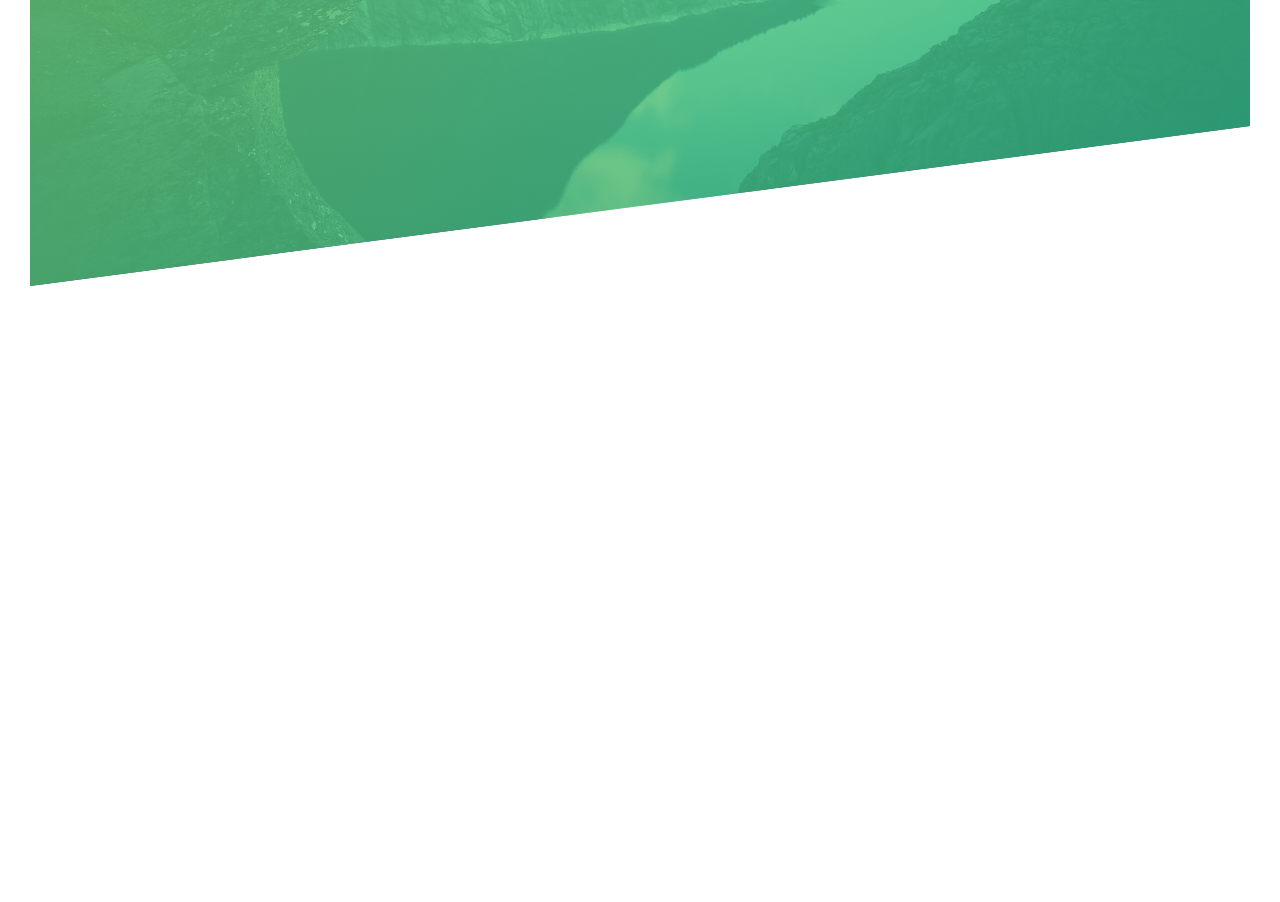
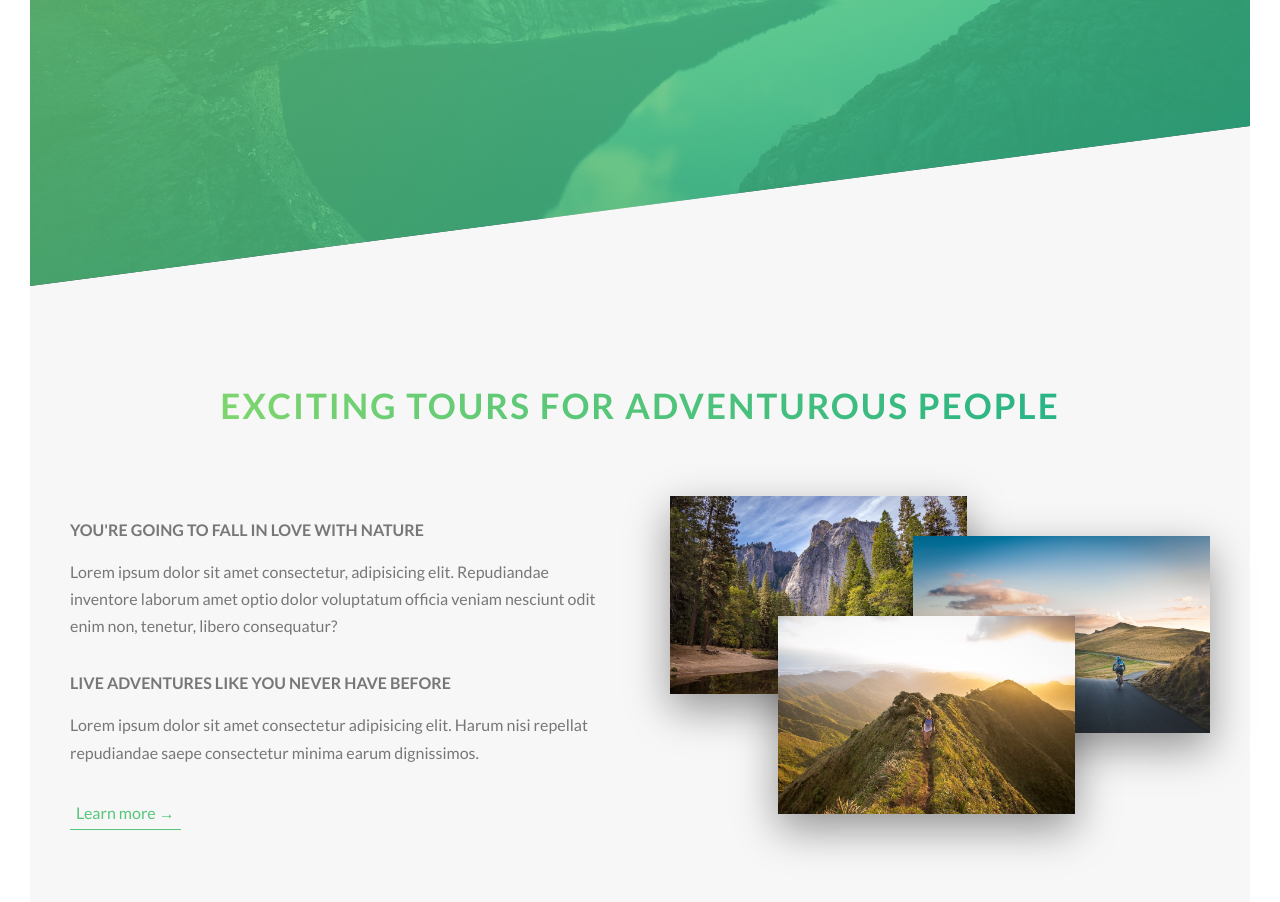
Before and after one commit to lorenaaxbastos/natours, a website: page index.html in a window 1280 px wide. Shown: the part 504-1406 px from the top of the page. Before the commit the page ends 820 px from the top, so only its background shows below. Drawn offline with Linux system fonts and the light colour scheme.

Commit message:
feat about section

```diff
--- a/index.html
+++ b/index.html
@@ -25,7 +25,7 @@
                 />
             </div>
 
-            <div class="header__text-box">
+            <div class="header__text-box u-center-text">
                 <h1 class="heading-primary">
                     <span class="heading-primary--main">Outdoors</span>
                     <span class="heading-primary--sub">
@@ -38,5 +38,53 @@
                 >
             </div>
         </header>
+        <main>
+            <section class="section-about">
+                <div class="u-center-text u-margin-bottom-large">
+                    <h2 class="heading-secondary">
+                        Exciting tours for adventurous people
+                    </h2>
+                </div>
+                <div class="row">
+                    <div class="col-1-of-2">
+                        <h3 class="heading-tertiary u-margin-bottom-small">
+                            You're going to fall in love with nature
+                        </h3>
+                        <p class="paragraph">
+                            Lorem ipsum dolor sit amet consectetur, adipisicing
+                            elit. Repudiandae inventore laborum amet optio dolor
+                            voluptatum officia veniam nesciunt odit enim non,
+                            tenetur, libero consequatur?
+                        </p>
+                        <h3 class="heading-tertiary u-margin-bottom-small">
+                            Live adventures like you never have before
+                        </h3>
+                        <p class="paragraph">
+                            Lorem ipsum dolor sit amet consectetur adipisicing
+                            elit. Harum nisi repellat repudiandae saepe
+                            consectetur minima earum dignissimos.
+                        </p>
+                        <a href="#" class="btn-text">Learn more &rarr;</a>
+                    </div>
+                    <div class="col-1-of-2">
+                        <div class="composition">
+                            <img
+                                src="img/nat-1-large.jpg"
+                                alt="Photo 1"
+                                class="composition__photo composition__photo--p1"
+                            /><img
+                                src="img/nat-2-large.jpg"
+                                alt="Photo 2"
+                                class="composition__photo composition__photo--p2"
+                            /><img
+                                src="img/nat-3-large.jpg"
+                                alt="Photo 3"
+                                class="composition__photo composition__photo--p3"
+                            />
+                        </div>
+                    </div>
+                </div>
+            </section>
+        </main>
     </body>
 </html>
--- a/sass/abstracts/_variables.scss
+++ b/sass/abstracts/_variables.scss
@@ -3,6 +3,8 @@
 $color-primary: #55c57a;
 $color-primary-light: #7ed56f;
 $color-primary-dark: #28b485;
+
+$color-gray-light-01: #f7f7f7;
 $color-grey-dark: #777;
 $color-white: #fff;
 $color-black: #000;
@@ -12,3 +14,7 @@ $color-black: #000;
 $grid-width: 114rem;
 $gutter-vertical: 8rem;
 $gutter-horizontal: 6rem;
+
+// FONT
+
+$defaut-font-size: 1.6rem;
--- a/sass/base/_typography.scss
+++ b/sass/base/_typography.scss
@@ -27,3 +27,38 @@ body {
         animation: moveInRight 1s ease-in-out;
     }
 }
+
+.heading-secondary {
+    display: inline-block;
+    font-size: 3.5rem;
+    text-transform: uppercase;
+    font-weight: 700;
+    background-image: linear-gradient(
+        to right,
+        $color-primary-light,
+        $color-primary-dark
+    );
+    -webkit-background-clip: text;
+    color: transparent;
+    letter-spacing: 2px;
+    transition: all 0.2s;
+
+    &:hover {
+        transform: skewY(2deg) skewX(15deg) scale(1.1);
+        text-shadow: 0.5rem 1rem 2rem rgba($color-black, 0.2);
+    }
+}
+
+.heading-tertiary {
+    font-size: $defaut-font-size;
+    font-weight: 700;
+    text-transform: uppercase;
+}
+
+.paragraph {
+    font-size: $defaut-font-size;
+
+    &:not(:last-child) {
+        margin-bottom: 3rem;
+    }
+}
--- a/sass/base/_utilities.scss
+++ b/sass/base/_utilities.scss
@@ -0,0 +1,19 @@
+// ALIGNMENTS
+
+.u-center-text {
+    text-align: center;
+}
+
+// MARGINS
+
+.u-margin-bottom-large {
+    margin-bottom: 8rem;
+}
+
+.u-margin-bottom-medium {
+    margin-bottom: 4rem;
+}
+
+.u-margin-bottom-small {
+    margin-bottom: 1.5rem;
+}
--- a/sass/components/_button.scss
+++ b/sass/components/_button.scss
@@ -3,17 +3,12 @@
     &:visited {
         position: relative;
         display: inline-block;
-        font-size: 1.6rem;
+        font-size: $defaut-font-size;
         text-transform: uppercase;
         text-decoration: none;
         padding: 1.5rem 4rem;
         border-radius: 10rem;
         transition: all 0.2s;
-    }
-
-    &:active {
-        transform: translateY(-0.1rem);
-        box-shadow: 0 0.5rem 1rem rgba($color-black, 0.2);
     }
 
     &:hover {
@@ -24,6 +19,11 @@
             transform: scaleX(1.4) scaleY(1.8);
             opacity: 0;
         }
+    }
+
+    &:active {
+        transform: translateY(-0.1rem);
+        box-shadow: 0 0.5rem 1rem rgba($color-black, 0.2);
     }
 
     &::after {
@@ -52,3 +52,28 @@
         animation: moveInUp 0.5s ease-out 0.75s backwards;
     }
 }
+
+.btn-text {
+    &:link,
+    &:visited {
+        display: inline-block;
+        font-size: $defaut-font-size;
+        color: $color-primary;
+        text-decoration: none;
+        border-bottom: 1px solid $color-primary;
+        padding: 3px 6px;
+        transition: all 0.2s;
+    }
+
+    &:hover {
+        background-color: $color-primary;
+        color: $color-white;
+        box-shadow: 0 1rem 2rem rgba($color-black, 0.15);
+        transform: translateY(-2px);
+    }
+
+    &:active {
+        box-shadow: 0 0.5rem 1rem rgba($color-black, 0.15);
+        transform: translateY(0);
+    }
+}
--- /dev/null
+++ b/sass/components/_photo_composition.scss
@@ -0,0 +1,38 @@
+.composition {
+    position: relative;
+
+    &__photo {
+        z-index: 0;
+        position: absolute;
+        width: 55%;
+        box-shadow: 0 1.5rem 4rem rgba($color-black, 0.4);
+        outline-offset: 2rem;
+        transition: all 0.2s;
+
+        &--p1 {
+            top: -2rem;
+            left: 0;
+        }
+
+        &--p2 {
+            top: 2rem;
+            right: 0;
+        }
+
+        &--p3 {
+            top: 10rem;
+            left: 20%;
+        }
+
+        &:hover {
+            z-index: 1;
+            transform: scale(1.05) translateY(-0.5rem);
+            box-shadow: 0 2.5rem 4rem rgba($color-black, 0.5);
+            outline: 1.5rem solid $color-primary;
+        }
+    }
+
+    &:hover &__photo:not(:hover) {
+        transform: scale(0.95);
+    }
+}
--- a/sass/layout/_header.scss
+++ b/sass/layout/_header.scss
@@ -26,6 +26,5 @@
         top: 45%;
         left: 50%;
         transform: translate(-50%, -50%);
-        text-align: center;
     }
 }
--- a/sass/main.scss
+++ b/sass/main.scss
@@ -8,6 +8,7 @@
 @import "base/utilities";
 
 @import "components/button";
+@import "components/photo_composition";
 
 @import "layout/grid";
 @import "layout/header";
--- a/sass/pages/_home.scss
+++ b/sass/pages/_home.scss
@@ -0,0 +1,5 @@
+.section-about {
+    background-color: $color-gray-light-01;
+    padding: 25rem 0;
+    margin-top: -20vh;
+}
```
Also changed, not shown: css/style.css.
